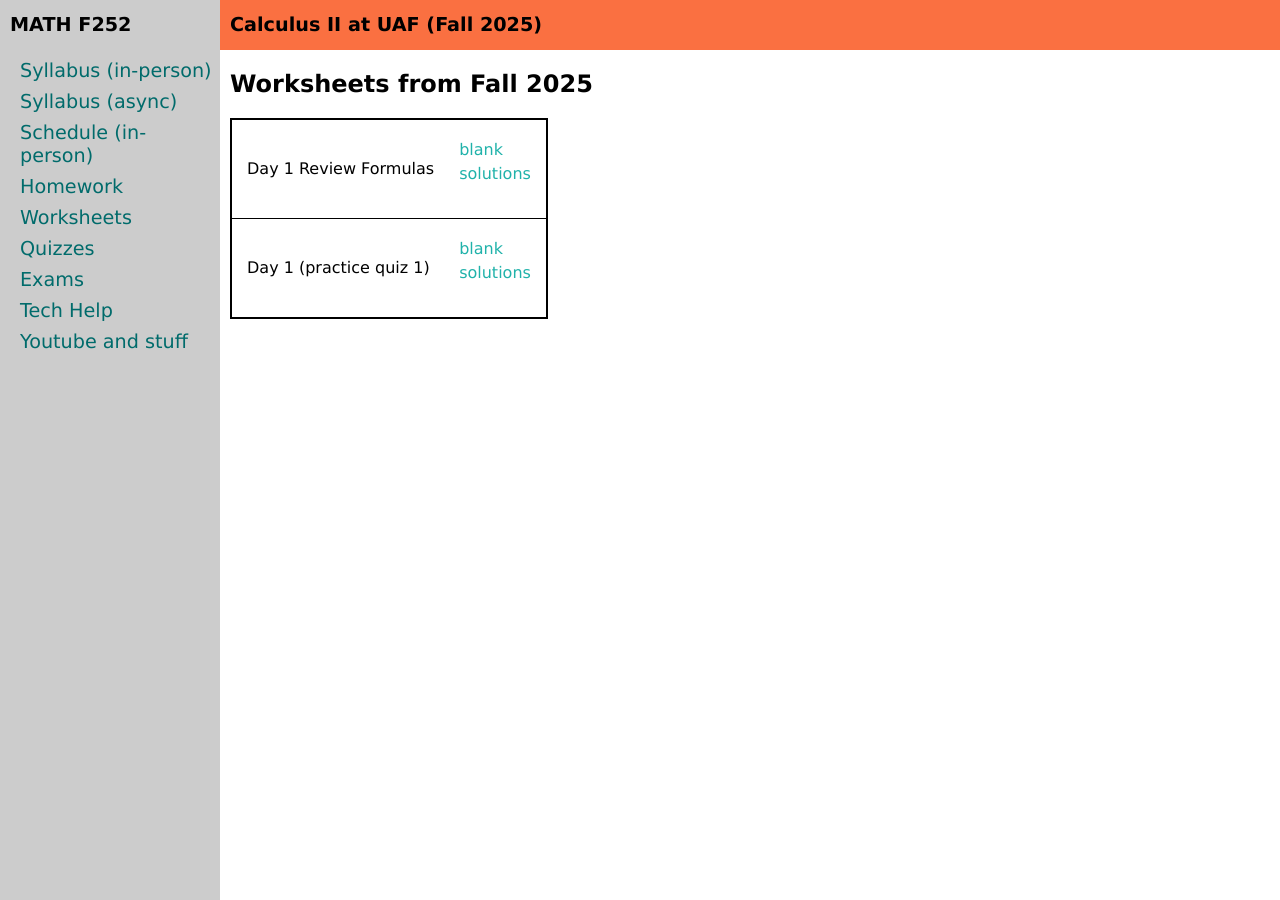
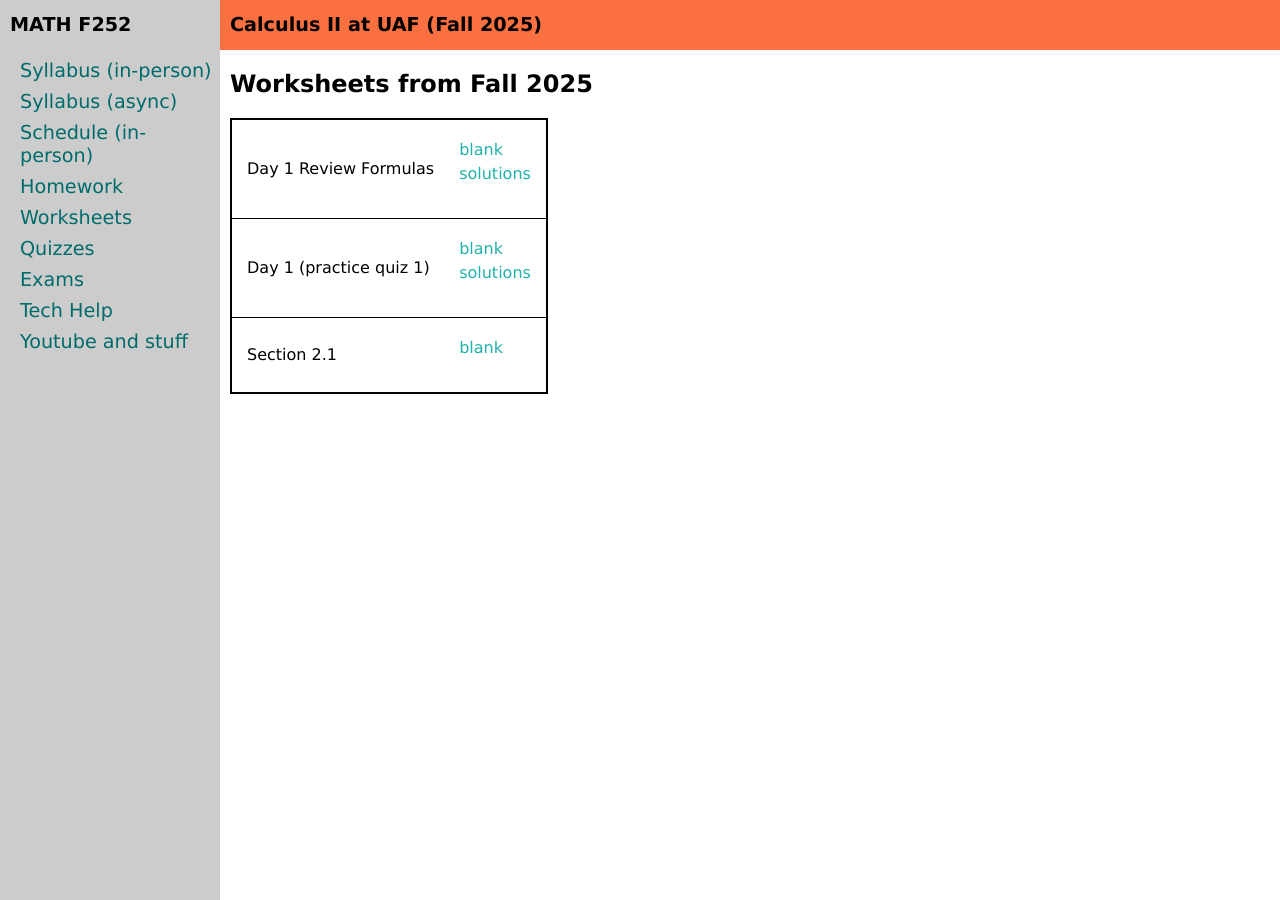
Before and after one commit to uaf-math/calc2, a Jekyll site: the page built from worksheetsF25.md, in a window 1280 px wide. Built offline with Jekyll 4.4.1, drawn with Linux system fonts in a browser that asks for light colours.

Commit message:
Update worksheetsF25.yml

```diff
--- a/_data/worksheetsF25.yml
+++ b/_data/worksheetsF25.yml
@@ -7,3 +7,6 @@ worksheets:
 - name: Day 1 (practice quiz 1)
   blank: quiz1.pdf
   solutions: quiz1solns.pdf
+- name: Section 2.1
+  blank: M252-2-1.pdf
+  solutions:
```
